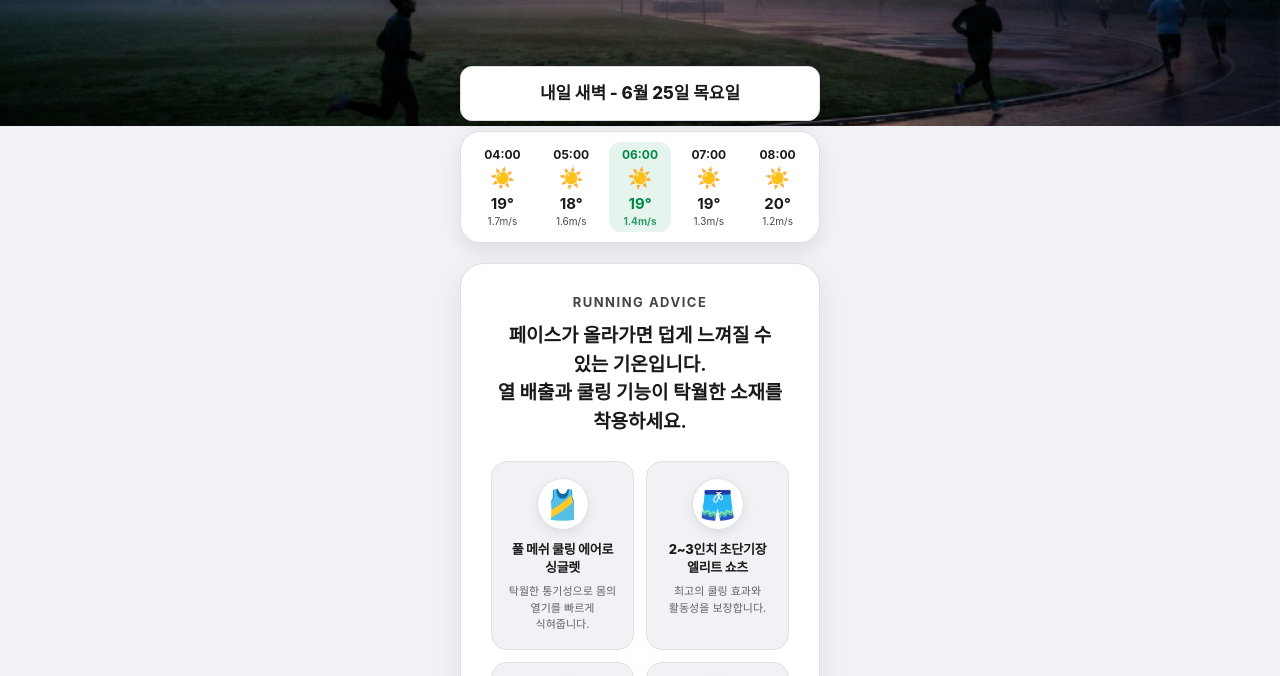
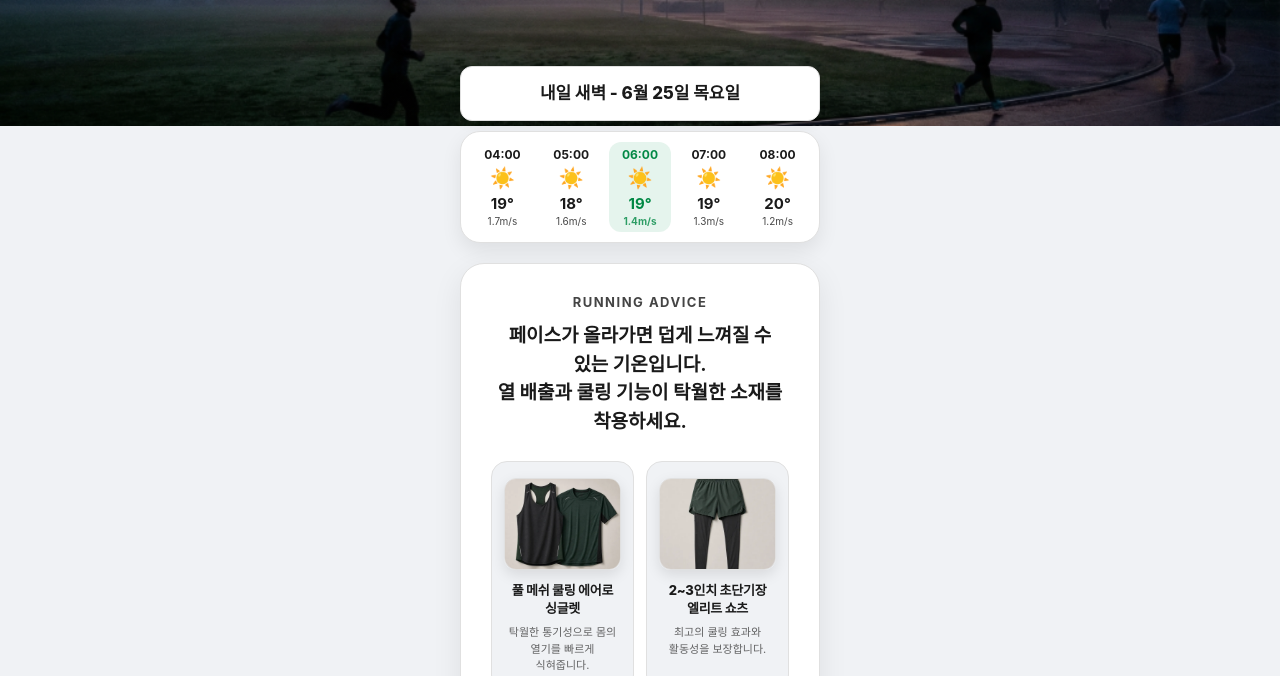
Before and after one commit to mrfseeker-commits/run, a plain HTML site: page index.html in a window 1280 px wide. Shown: the part 274-950 px from the top of the page. Drawn offline with Linux system fonts and the light colour scheme; no server answers.

Commit message:
Add premium gear photography to recommendation cards

```diff
--- a/index.html
+++ b/index.html
@@ -369,20 +369,17 @@
             word-break: keep-all;
         }
 
-        .gear-icon {
-            width: 52px;
-            height: 52px;
-            display: flex;
-            align-items: center;
-            justify-content: center;
-            flex: 0 0 52px;
-            margin-bottom: 11px;
-            border-radius: 50%;
-            background: var(--card-bg);
+        .gear-photo {
+            width: 100%;
+            height: 92px;
+            display: block;
+            flex: 0 0 92px;
+            margin-bottom: 12px;
+            border-radius: 12px;
             border: 1px solid var(--timeline-border);
-            box-shadow: 0 4px 12px rgba(0, 0, 0, 0.08);
-            font-size: 29px;
-            line-height: 1;
+            box-shadow: 0 5px 14px rgba(0, 0, 0, 0.1);
+            object-fit: cover;
+            object-position: center;
         }
 
         .gear-name {
@@ -567,6 +564,37 @@
             return "맑음";
         }
 
+        function getGearImage(name) {
+            const imageRules = [
+                {
+                    keywords: ["고글", "선글라스"],
+                    path: "assets/gear/eyewear.webp"
+                },
+                {
+                    keywords: ["땀밴드", "헤드밴드", "비니", "방한모", "귀마개", "캡", "바라클라바", "스카프"],
+                    path: "assets/gear/headwear.webp"
+                },
+                {
+                    keywords: ["플라스크", "음료", "전해질", "하이드레이션", "수분"],
+                    path: "assets/gear/hydration.webp"
+                },
+                {
+                    keywords: ["재킷", "윈드브레이커", "윈드쉘", "쉘", "조끼", "베스트", "패딩", "구스다운"],
+                    path: "assets/gear/outerwear.webp"
+                },
+                {
+                    keywords: ["쇼츠", "타이즈", "팬츠", "양말"],
+                    path: "assets/gear/bottoms.webp"
+                }
+            ];
+
+            const match = imageRules.find(rule =>
+                rule.keywords.some(keyword => name.includes(keyword))
+            );
+
+            return match ? match.path : "assets/gear/tops.webp";
+        }
+
         function render(data) {
             const container = document.getElementById('timeline');
             container.innerHTML = "";
@@ -728,9 +756,10 @@
             recText.innerHTML = mainMsg;
             gearList.innerHTML = "";
             gears.forEach(g => {
+                const imagePath = getGearImage(g.name);
                 gearList.innerHTML += `
                     <div class="gear-item">
-                        <div class="gear-icon" aria-hidden="true">${g.icon}</div>
+                        <img class="gear-photo" src="${imagePath}" alt="" loading="lazy">
                         <div class="gear-info">
                             <div class="gear-name">${g.name}</div>
                             ${g.desc ? `<div class="gear-desc">${g.desc}</div>` : ''}
```
Also changed, not shown: assets/gear/bottoms.webp (added), assets/gear/eyewear.webp (added), assets/gear/headwear.webp (added), assets/gear/hydration.webp (added), assets/gear/outerwear.webp (added), assets/gear/tops.webp (added).
